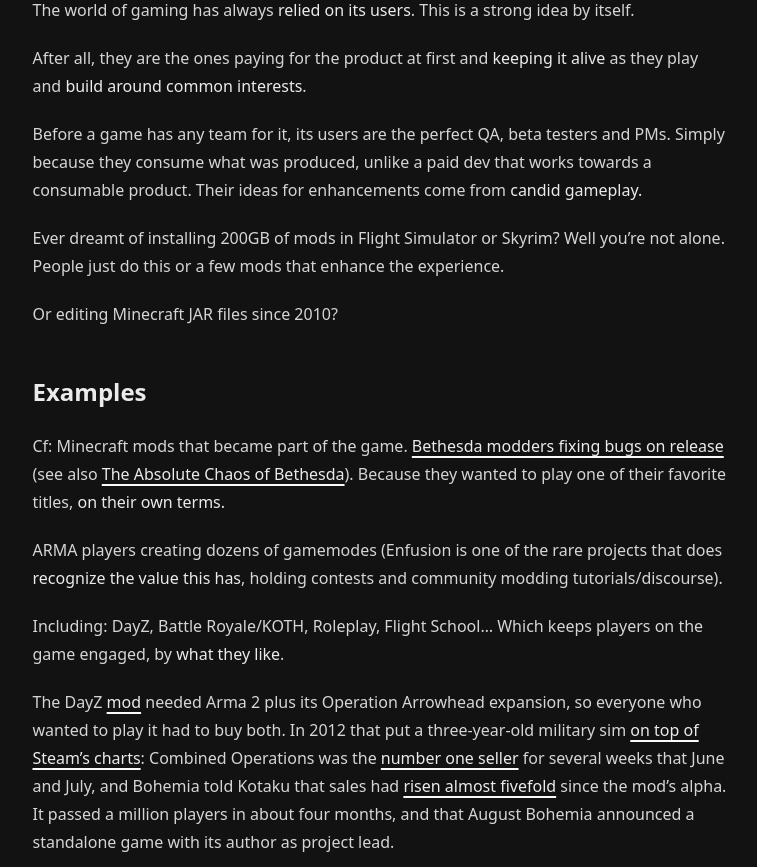
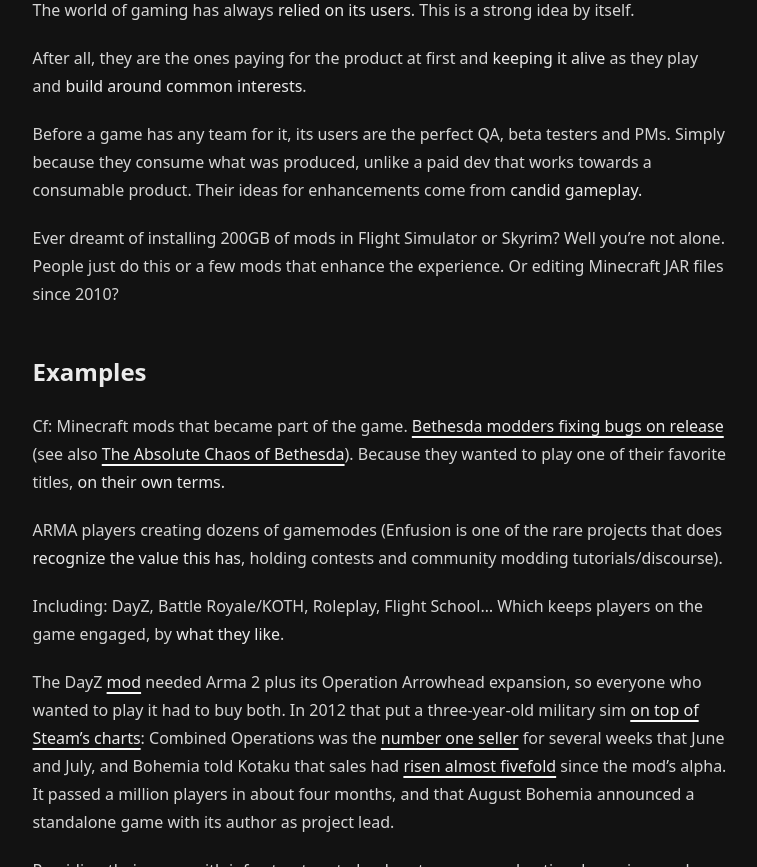
Before and after one commit to h8d13/dontreadthedocs, a Jekyll site: the page built from _notes/modding-wizards.md, in a window 1280 px wide and 900 px high, scrolled down 1396 px, cut to the strip 33-900 px from the top of the window. Shown: the whole strip, without its empty margins (252-1009 px from the left). Built offline with Jekyll 4.4.1, drawn with Linux system fonts in a browser that asks for light colours; part of the change alters nothing that is shown; some of the changed text lies outside the part shown.

Commit message:
misc
Signed-off-by: h8d13 <hadean-eon-dev@proton.me>

```diff
--- a/_notes/modding-wizards.md
+++ b/_notes/modding-wizards.md
@@ -34,9 +34,7 @@ a consumable product. Their ideas for enhancements come from **candid gameplay.*
 
 Ever dreamt of installing 200GB of mods in Flight Simulator or Skyrim?
 Well you're not alone. People just do this or a few mods that enhance
-the experience.
-
-Or editing Minecraft JAR files since 2010?
+the experience. Or editing Minecraft JAR files since 2010?
 
 ## Examples
 
@@ -171,6 +169,10 @@ the development effort".
 On July 29, 2026 Riot [launched League of Legends Classic][lol-classic]: the
 original Summoner's Rift, old runes and masteries, pre-rework champions. Five years
 after killing the fan version.
+
+Chronoshift shows that having the client does not mean you get to play online: the
+server stays the publisher's call. That is the whole topic of the
+[Stop Killing Games][skg] campaign.
 
 ## Re-fucking yourself
 
@@ -407,6 +409,7 @@ The publisher can set the rules. It just has to **open the door first.**
 [grok-wiki]: https://en.wikipedia.org/wiki/Grok
 [mud1-wiki]: https://en.wikipedia.org/wiki/MUD1
 [wizard-mud]: https://mud.co.uk/richard/mudhist.htm
+[skg]: https://www.stopkillinggames.com/
 [chrono-pcgamer]: https://www.pcgamer.com/riot-shuts-fan-made-league-of-legends-legacy-project-denies-complaints-of-extortion
 [chrono-kotaku]: https://kotaku.com/riot-shuts-down-league-of-legends-fan-game-after-creato-1846782044
 [lol-classic]: https://www.ghacks.net/2026/07/15/riot-games-launches-league-of-legends-classic-on-july-29-with-season-3-style-gameplay/
```
